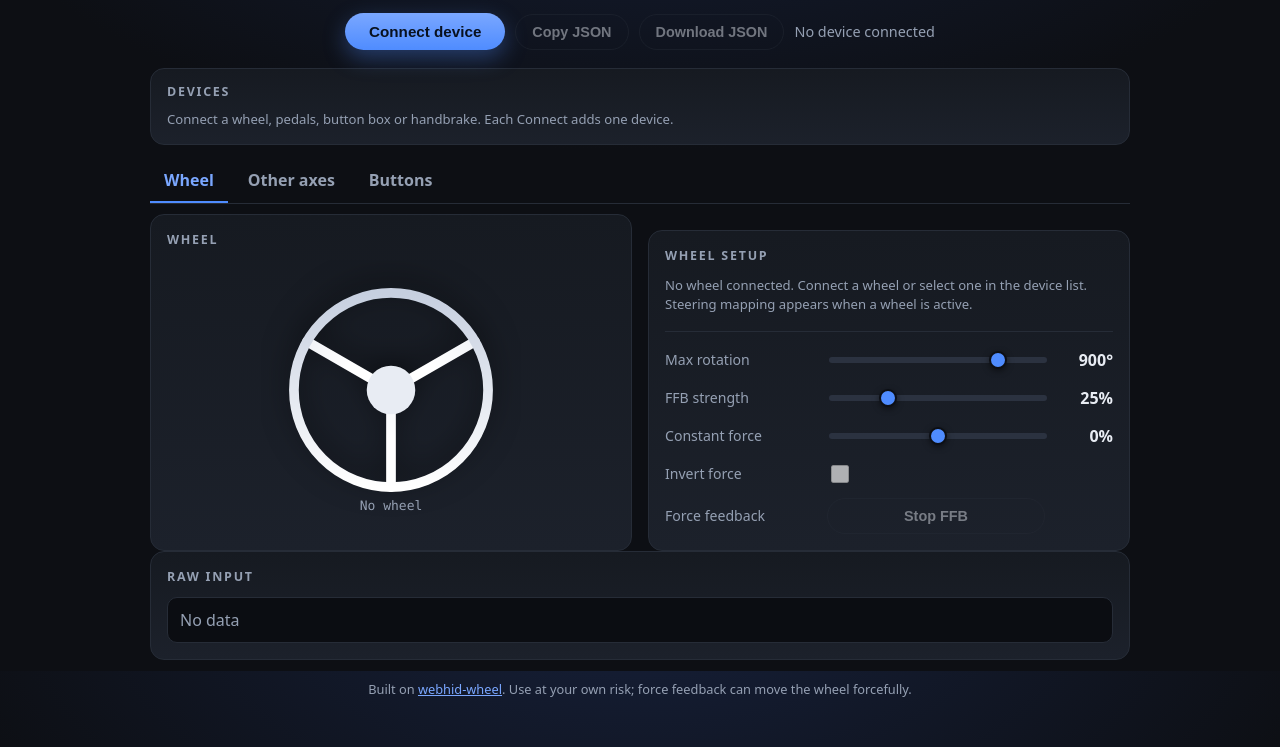
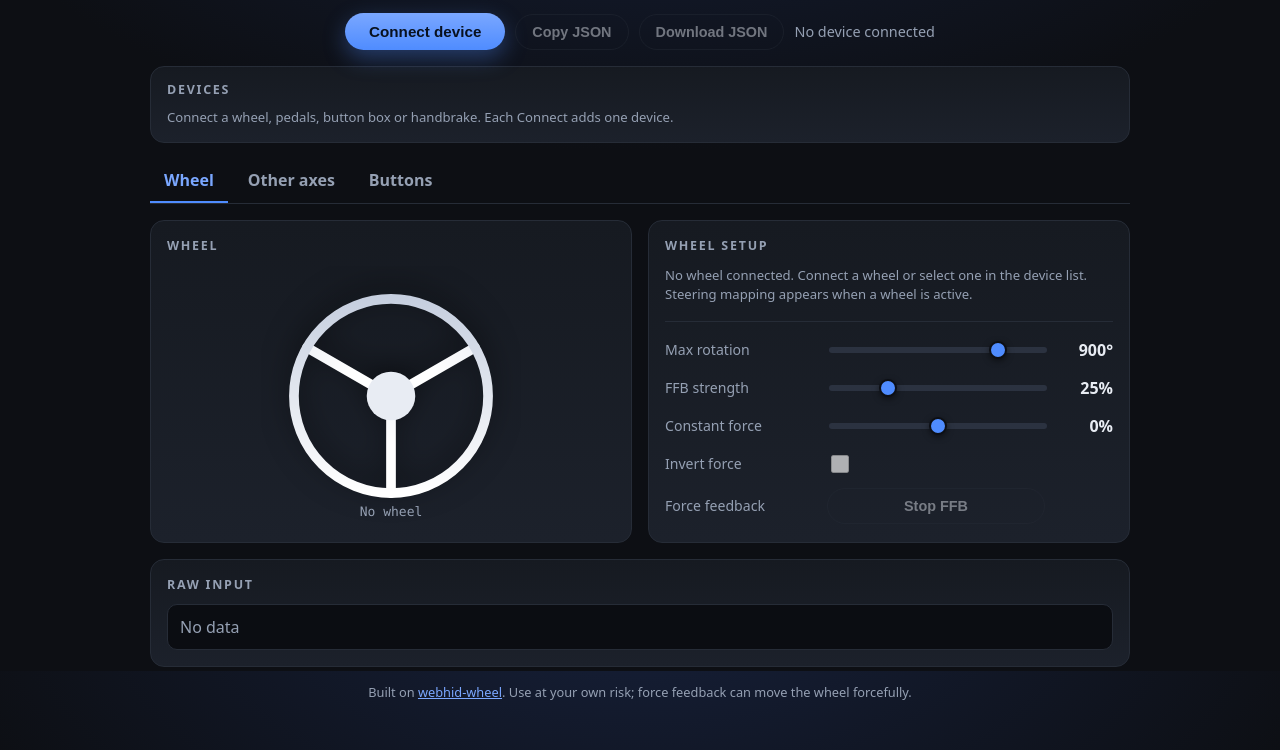
Before and after one commit to joegaffey/webhid-wheel, a website with bundled scripts: page index.html in a window 1280 px wide. Shown: the part 129-879 px from the top of the page. Built offline with nearby package versions, Linux system fonts and the light colour scheme.

Commit message:
Equalize panel spacing and heights

```diff
--- a/index.html
+++ b/index.html
@@ -35,7 +35,7 @@
         padding: 32px 20px 48px;
       }
       #app { max-width: 980px; margin: 0 auto; }
-      header { text-align: center; margin-bottom: 18px; }
+      header { text-align: center; margin-bottom: 16px; }
       header h1 { margin: 0 0 8px; font-size: 1.7rem; letter-spacing: .2px; }
       header p { margin: 0 auto; max-width: 760px; color: var(--muted); font-size: .95rem; }
       .toolbar { display: flex; gap: 10px; align-items: center; justify-content: center; margin-top: 16px; flex-wrap: wrap; }
@@ -61,7 +61,8 @@
         padding: 16px;
       }
       .panel h2 { margin: 0 0 10px; font-size: .78rem; text-transform: uppercase; letter-spacing: .14em; color: var(--muted); font-weight: 700; }
-      .panel + .panel { margin-top: 16px; }
+      .tab-panel > .panel + .panel { margin-top: 16px; }
+      .raw-panel { margin-top: 16px; }
       .badge { font-size: .7rem; font-weight: 700; color: var(--accent-2); background: rgba(79, 140, 255, .12); border: 1px solid rgba(79, 140, 255, .3); padding: 2px 9px; border-radius: 999px; }
       .badge.ffb { color: var(--ok); background: rgba(52, 211, 153, .12); border-color: rgba(52, 211, 153, .35); }
       .badge.warn { color: var(--warn); background: rgba(255, 170, 80, .12); border-color: rgba(255, 170, 80, .35); }
@@ -79,7 +80,7 @@
       .device-badges { display: flex; gap: 6px; align-items: center; flex-wrap: wrap; justify-content: flex-end; }
       .device-remove { background: transparent; border: 1px solid var(--border); color: var(--muted); border-radius: 8px; cursor: pointer; padding: 5px 9px; }
       .device-remove:hover { color: var(--text); border-color: var(--warn); }
-      .tabs { display: flex; gap: 6px; margin: 14px 0 10px; border-bottom: 1px solid var(--border); }
+      .tabs { display: flex; gap: 6px; margin: 16px 0 16px; border-bottom: 1px solid var(--border); }
       .tab {
         appearance: none; background: transparent; border: 0; border-bottom: 2px solid transparent;
         color: var(--muted); cursor: pointer; font: inherit; font-weight: 650; padding: 9px 14px;
@@ -124,7 +125,7 @@
       .dbg-byte { font-family: ui-monospace, SFMono-Regular, Menlo, Consolas, monospace; font-size: .78rem; padding: 2px 6px; border-radius: 5px; background: #151a23; color: #86d3a4; }
       .dbg-byte.chg { background: rgba(79, 140, 255, .22); color: #cfe0ff; box-shadow: inset 0 0 0 1px rgba(79, 140, 255, .55); }
       #exportText { width: 100%; min-height: 160px; margin-top: 12px; resize: vertical; background: #0b0d12; border: 1px solid var(--border); border-radius: 10px; color: #a9e08a; font-family: ui-monospace, SFMono-Regular, Menlo, Consolas, monospace; font-size: .76rem; padding: 10px 12px; }
-      footer { margin-top: 20px; text-align: center; color: var(--muted); font-size: .8rem; }
+      footer { margin-top: 16px; text-align: center; color: var(--muted); font-size: .8rem; }
       a { color: var(--accent-2); }
           .devices-panel { padding: 14px 16px; }
       .devices-panel h2 { margin-bottom: 8px; }
@@ -243,7 +244,7 @@
         </div>
       </section>
 
-      <section class="panel">
+      <section class="panel raw-panel">
         <h2>Raw input</h2>
         <div id="debug"><div class="dbg-empty">No data</div></div>
         <div id="exportOutput" class="hidden"><textarea id="exportText" readonly></textarea></div>
```
